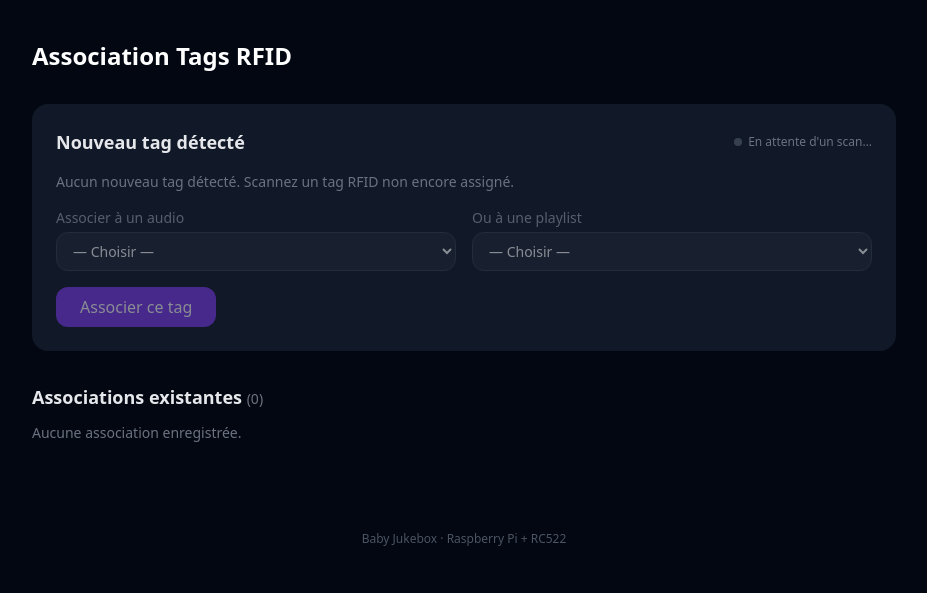
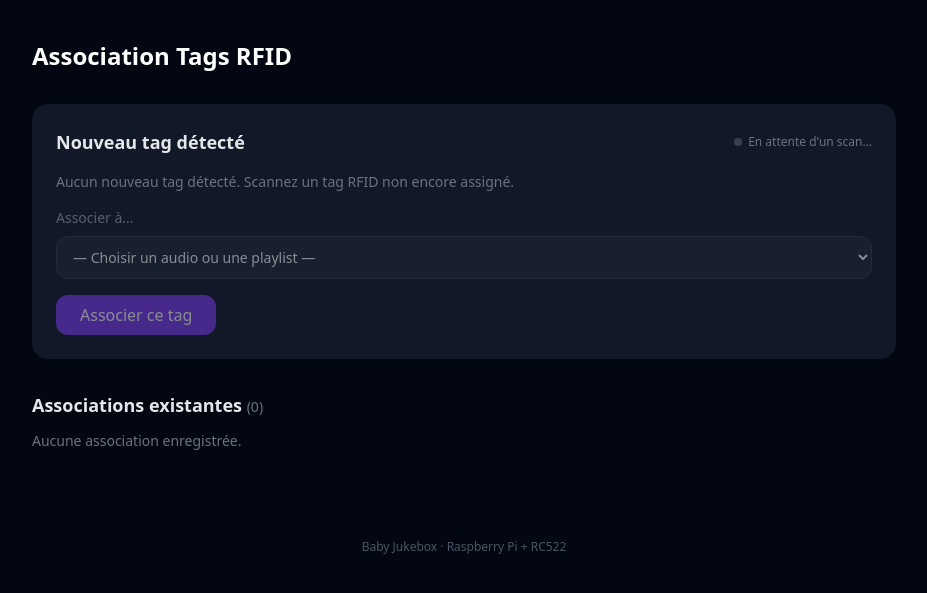
Before and after one commit to nabdali/baby-jukebox, a Flask app: page /assign in a window 1280 px wide. Shown: the part 57-650 px from the top of the page, without its empty margins (176-1103 px from the left). Run offline with Flask 3, Linux system fonts and the light colour scheme; some libraries are stand-ins or nearby versions.

Commit message:
fix: card assignement

```diff
--- a/app.py
+++ b/app.py
@@ -354,13 +354,32 @@ def assign():
 
 @app.route("/assign/save", methods=["POST"])
 def save_assignment():
+    # Log brut de tout ce qui arrive — aide au debug
+    logger.info(f"save_assignment form data: { {k: v for k, v in request.form.items()} }")
+
     rfid_id = request.form.get("rfid_id", "").strip()
-    target_type = request.form.get("target_type")  # "audio" ou "playlist"
-    target_id = request.form.get("target_id", type=int)
+    # Le select soumet "audio:ID" ou "playlist:ID"
+    target_raw = request.form.get("target", "").strip()
 
     if not rfid_id:
+        logger.warning("save_assignment: rfid_id manquant")
         flash("ID RFID manquant.", "error")
         return redirect(url_for("assign"))
+
+    if not target_raw or ":" not in target_raw:
+        logger.warning(f"save_assignment: valeur target invalide '{target_raw}'")
+        flash("Veuillez sélectionner un audio ou une playlist.", "error")
+        return redirect(url_for("assign"))
+
+    target_type, _, target_id_str = target_raw.partition(":")
+    try:
+        target_id = int(target_id_str)
+    except ValueError:
+        logger.warning(f"save_assignment: target_id non entier '{target_id_str}'")
+        flash("Sélection invalide.", "error")
+        return redirect(url_for("assign"))
+
+    logger.info(f"save_assignment: rfid={rfid_id} type={target_type} id={target_id}")
 
     tag = Tag.query.filter_by(rfid_id=rfid_id).first() or Tag(rfid_id=rfid_id)
 
@@ -371,13 +390,14 @@ def save_assignment():
         tag.playlist_id = target_id
         tag.audio_id = None
     else:
+        logger.warning(f"save_assignment: type inconnu '{target_type}'")
         flash("Type de cible invalide.", "error")
         return redirect(url_for("assign"))
 
     db.session.add(tag)
     db.session.commit()
+    logger.info(f"save_assignment: tag {rfid_id} sauvegardé en base")
 
-    # Efface le dernier tag non assigné s'il correspond
     global _last_unassigned_tag
     if _last_unassigned_tag == rfid_id:
         _last_unassigned_tag = None
--- a/templates/assign.html
+++ b/templates/assign.html
@@ -35,51 +35,43 @@
       Aucun nouveau tag détecté. Scannez un tag RFID non encore assigné.
     </p>
 
-    <!-- Formulaire d'association -->
+    <!-- Formulaire d'association — select unique avec optgroup, zéro JS requis -->
     <form id="assign-form" method="post" action="{{ url_for('save_assignment') }}"
           class="{% if not last_tag %}opacity-50 pointer-events-none{% endif %} space-y-4">
+
       <input type="hidden" name="rfid_id" id="rfid-id-input" value="{{ last_tag or '' }}" />
 
-      <div class="grid grid-cols-1 sm:grid-cols-2 gap-4">
-        <!-- Cible : Audio — pas de name= pour ne pas soumettre directement -->
-        <div>
-          <label class="block text-sm text-gray-400 mb-1">Associer à un audio</label>
-          <select id="select-audio"
-                  class="w-full bg-gray-800 border border-gray-700 rounded-xl px-3 py-2 text-white
-                         focus:outline-none focus:border-brand transition text-sm"
-                  onchange="setTargetType('audio')">
-            <option value="">— Choisir —</option>
+      <div>
+        <label class="block text-sm text-gray-400 mb-2">
+          Associer à…
+        </label>
+        <!-- La valeur soumise est "audio:ID" ou "playlist:ID" — parsé côté serveur -->
+        <select name="target" required
+                class="w-full bg-gray-800 border border-gray-700 rounded-xl px-3 py-2.5 text-white
+                       focus:outline-none focus:border-brand transition text-sm">
+          <option value="">— Choisir un audio ou une playlist —</option>
+
+          {% if audios %}
+          <optgroup label="── Audios ──">
             {% for audio in audios %}
-            <option value="{{ audio.id }}">{{ audio.name }}</option>
+            <option value="audio:{{ audio.id }}">{{ audio.name }}</option>
             {% endfor %}
-          </select>
-        </div>
+          </optgroup>
+          {% endif %}
 
-        <!-- Cible : Playlist — pas de name= pour ne pas soumettre directement -->
-        <div>
-          <label class="block text-sm text-gray-400 mb-1">Ou à une playlist</label>
-          <select id="select-playlist"
-                  class="w-full bg-gray-800 border border-gray-700 rounded-xl px-3 py-2 text-white
-                         focus:outline-none focus:border-brand transition text-sm"
-                  onchange="setTargetType('playlist')">
-            <option value="">— Choisir —</option>
+          {% if playlists %}
+          <optgroup label="── Playlists ──">
             {% for pl in playlists %}
-            <option value="{{ pl.id }}">{{ pl.name }} ({{ pl.audios|length }} pistes)</option>
+            <option value="playlist:{{ pl.id }}">{{ pl.name }} ({{ pl.audios|length }} pistes)</option>
             {% endfor %}
-          </select>
-        </div>
+          </optgroup>
+          {% endif %}
+        </select>
       </div>
 
-      <!-- Seuls ces deux champs cachés sont soumis au serveur -->
-      <input type="hidden" name="target_type" id="target-type-input" value="" />
-      <input type="hidden" name="target_id"   id="target-id-input"   value="" />
-
-      <p id="select-error" class="hidden text-sm text-red-400">
-        Veuillez sélectionner un audio ou une playlist.
-      </p>
-
       <button type="submit"
-              class="px-6 py-2 bg-brand hover:bg-brand-dark rounded-xl text-white font-medium transition">
+              class="w-full sm:w-auto px-6 py-2 bg-brand hover:bg-brand-dark rounded-xl
+                     text-white font-medium transition">
         Associer ce tag
       </button>
     </form>
@@ -141,31 +133,7 @@
   const selectPlaylist = document.getElementById('select-playlist');
   const scanIndicator = document.getElementById('scan-indicator');
 
-  const selectError = document.getElementById('select-error');
-
-  // Réinitialise l'autre select pour garder une sélection exclusive (UX)
-  function setTargetType(type) {
-    if (type === 'audio' && selectAudio.value)       selectPlaylist.value = '';
-    else if (type === 'playlist' && selectPlaylist.value) selectAudio.value = '';
-    selectError.classList.add('hidden');
-  }
-
-  // Au submit : lit les selects directement — ne dépend PAS de onchange
-  document.getElementById('assign-form').addEventListener('submit', function (e) {
-    const audioVal    = selectAudio.value;
-    const playlistVal = selectPlaylist.value;
-
-    if (audioVal) {
-      targetTypeInput.value = 'audio';
-      targetIdInput.value   = audioVal;
-    } else if (playlistVal) {
-      targetTypeInput.value = 'playlist';
-      targetIdInput.value   = playlistVal;
-    } else {
-      e.preventDefault();
-      selectError.classList.remove('hidden');
-    }
-  });
+  // Plus de logique hidden inputs — le select soumet directement "audio:ID" ou "playlist:ID"
 
   // Polling pour détecter un nouveau tag
   let currentTag = {{ ('"' ~ last_tag ~ '"') if last_tag else 'null' }};
```
